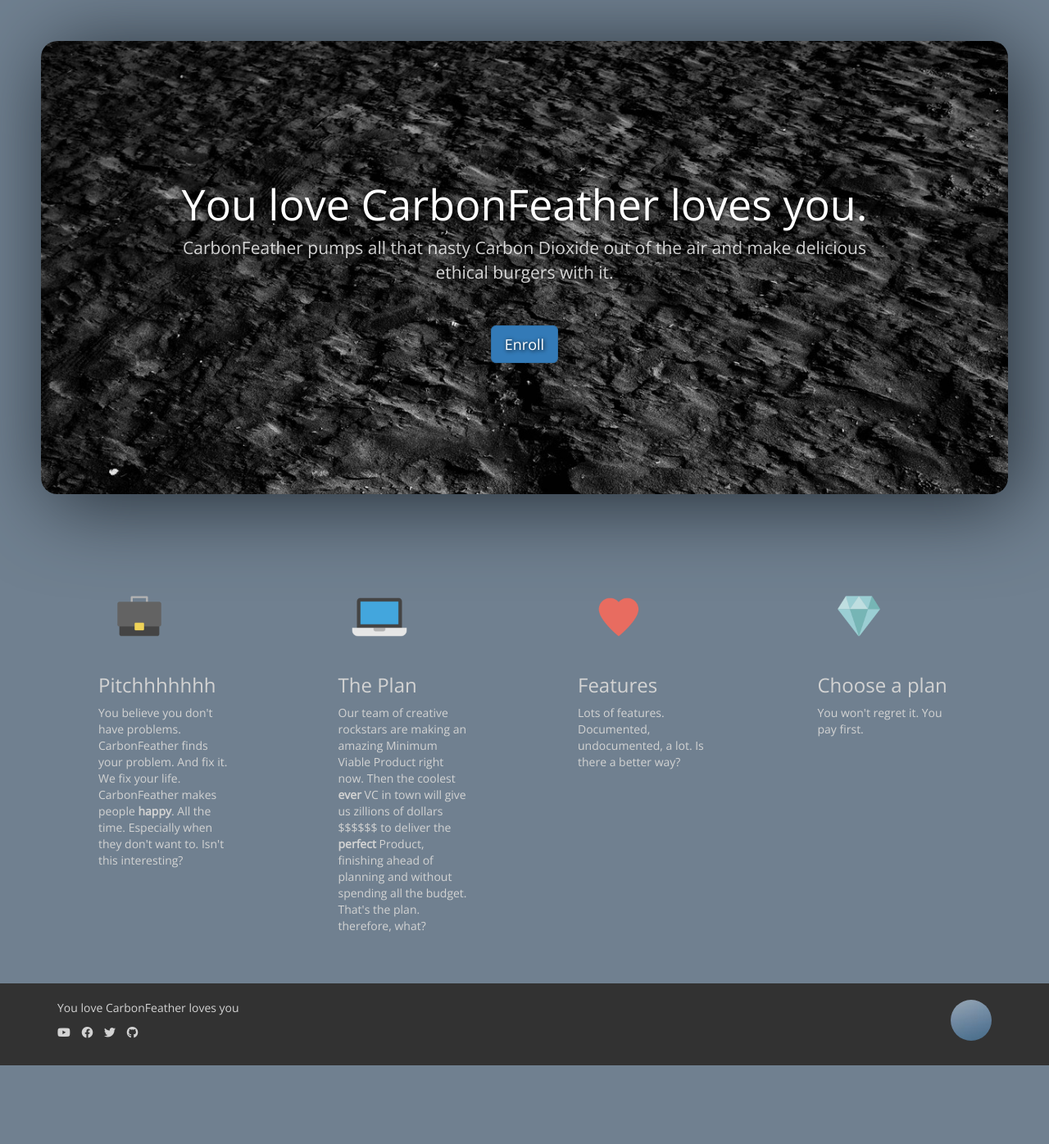
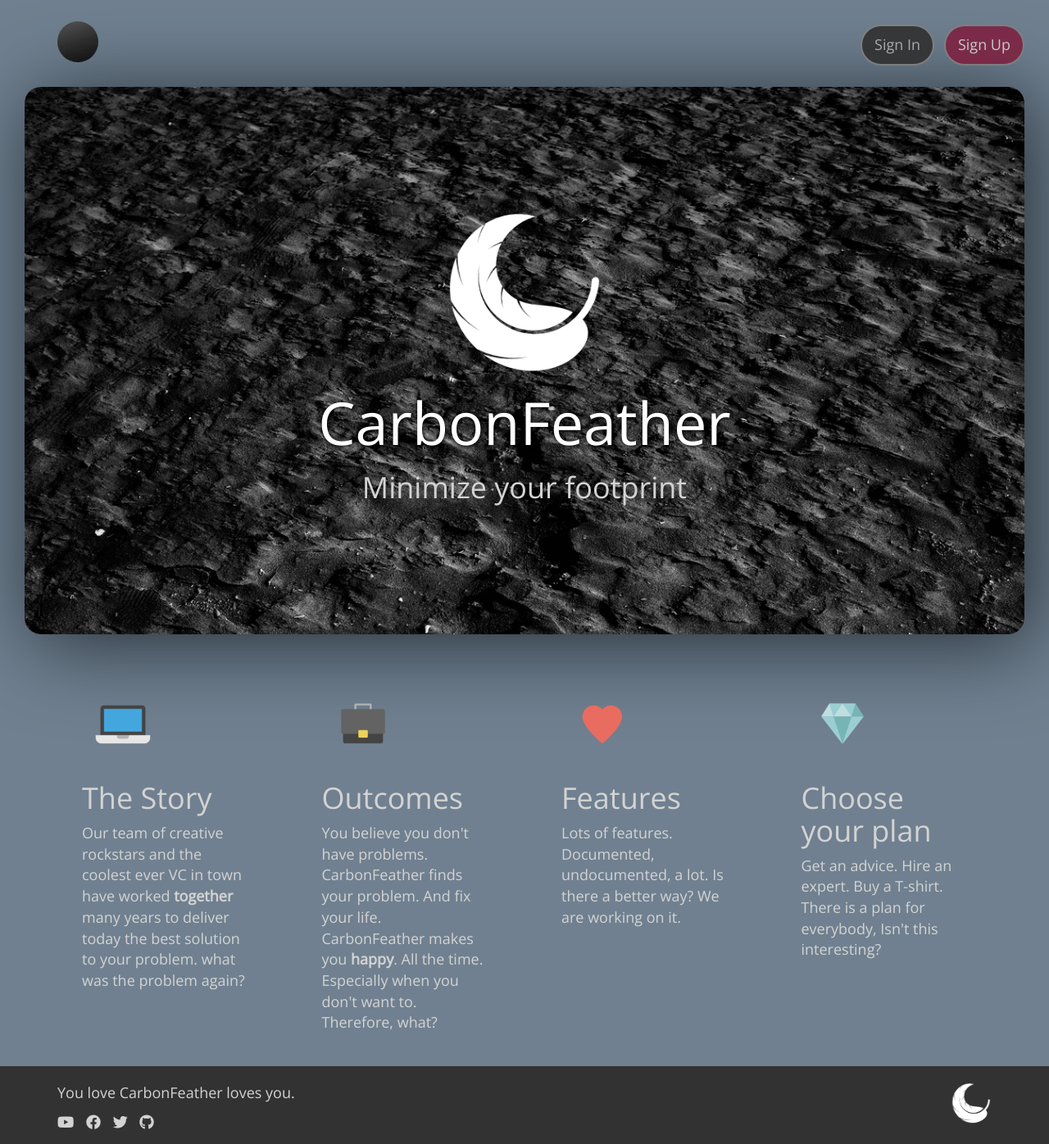
Before and after one commit to marcginestet/cave, a plain HTML site: page index.html in a window 1280 px wide. Shown: the whole page at 82% size. Before the commit the page ends 1300 px from the top, so only its background shows below. Drawn offline with nearby package versions, Linux system fonts and the light colour scheme.

Commit message:
badaboom

```diff
--- /dev/null
+++ b/css/components/button.css
@@ -0,0 +1,39 @@
+.btn-signup {
+	background-color: #7D2342;
+	border: 2px solid #808080;
+	color: lightgrey;
+	border-radius: 50px;
+	padding: 10px 15px;
+	opacity: 0.9;
+	position: absolute;
+	top: 30px;
+	right: 30px;
+}
+.btn-signup:hover {
+	opacity: 1;
+	background-color: #EC427C;
+	text-decoration: none;
+	color: white;
+	border: 2px solid white;
+
+}
+
+.btn-signin {
+	color: #B0B0B0;
+	background-color: #303030;
+	border: 2px solid #808080;
+	border-radius:  50px;
+	padding: 10px 15px;
+	font-weight: lighter;
+	opacity: 0.9;
+	position: absolute;
+	top: 30px;
+	right: 140px;
+}
+.btn-signin:hover {
+	opacity: 1;
+	text-decoration: none;
+	color: white;
+	border: 2px solid white;
+
+}
--- a/css/style.css
+++ b/css/style.css
@@ -1,22 +1,26 @@
 /* style.css*/
 @import url("components/avatar.css");
+@import url("components/button.css");
 
 /* Fonts and Colors*/
+.header {
+}
+
 body{
 	background: slategrey;
 	color: lightgrey;
-	font-size:  14px;
+	font-size:  18px;
     font-family: 'Open Sans', sans-serif;
 }
 h1{
-	color:  whitesmoke;
-	font-weight:  lighter;
-	font-size: 36px;
+	color: white;
+	font-size: 72px;
+	text-shadow: 1px 1px 5px black;
 }
 h2{
 	color: lightgrey;
 	font-weight: lighter;
-	font-size: 24px;
+	font-size: 36px;
 }
 a{
 	color: lightgrey;
@@ -28,26 +32,15 @@ a:hover{
 
 /* Custom Design */
 #banner{
+	font-size:  18px;
 	text-align: center;
 	background-image: url("pexels-adrien-olichon-2931251.jpg");
 	background-size: cover;
-	margin: 50px;
+	margin: 30px;
     border-radius: 20px;
     box-shadow: 10px 10px 100px rgb(35, 44, 53);
+    padding: 150px;
 
-    padding: 150px;
-	color: white;
-	text-shadow: 1px 1px 5px black;
-}
-#banner h1 {
-	color: white;
-	font-size: 52px;
-}
-#banner p {
-	color: white;
-	opacity: 0.8;
-	font-size: 21px;
-	font-weight: lighter;
 }
 
 #footer{
@@ -57,6 +50,6 @@ a:hover{
 }
 
 .card{
-	padding: 50px;
+	padding: 30px;
 	font-weight: lighter;
 }
--- a/index.html
+++ b/index.html
@@ -7,7 +7,7 @@
         <meta http-equiv="X-UA-Compatible" content="IE=edge">
 		    <meta name="viewport" content="width=device-width, initial-scale=1">
 
-        <title>carbonfeather</title>
+        <title>carbonFeather</title>
 
         <!--Bootstrap-->
 	    	<link rel="stylesheet" href="https://maxcdn.bootstrapcdn.com/bootstrap/3.3.7/css/bootstrap.min.css" integrity="sha384-BVYiiSIFeK1dGmJRAkycuHAHRg32OmUcww7on3RYdg4Va+PmSTsz/K68vbdEjh4u" crossorigin="anonymous">
@@ -18,59 +18,74 @@
         <link rel="preconnect" href="https://fonts.gstatic.com" crossorigin>
         <link href="https://fonts.googleapis.com/css2?family=Open+Sans&family=Roboto:wght@300&display=swap" rel="stylesheet">
 
-
 		    <link rel="stylesheet" href="css/style.css">
     </head>
 
     <body>
+        <br>
+        <div class="container header">
+        <div class="dropdown">
+            <img src="images/vtr_bw.png" alt="" class="avatar dropdown-toggle" id="navbar-menu" data-toggle="dropdown">
+            <ul class="dropdown-menu" aria-labelledby="navbar-menu" >
+                <li ><a href="#">Profile</a></li>
+                <li><a href="#">Dashboard</a></li>
+                <li><a href="#">Logout</a></li>
+            </ul>
+        </div>
+            <a href="#" class='btn-signin'>Sign In</a>
+            <a href="#" class='btn-signup'>Sign Up</a>
+        </div>
+
         <div id="banner">
-            <h1>You love CarbonFeather loves you.</h1>
-            <p>CarbonFeather pumps all that nasty Carbon Dioxide out of the air and make delicious ethical burgers with it.</p>
-            <br>
-            <h2><a href="#" class='btn btn-primary btn-lg'>Enroll</a></h2>
+            <img src="images/feather.png" width=200px>
+            <h1>CarbonFeather</h1>
+            <h2>Minimize your footprint</h2>
+        </div>
         </div>
 
         <div class="container">
             <div class="row">
+
+                <div class="col-xs-12 col-sm-6 col-md-3">
+                    <div class="card">
+                        <img src="images/laptop.png" alt="picture description" width="100">
+                        <h2>The Story</h2>
+                        <p>Our team of creative rockstars and the coolest ever VC in town have worked <strong>together</strong> many years to deliver today the best solution to your problem. what was the problem again?</p>
+                    </div>
+                  </div>
+
               <div class="col-xs-12 col-sm-6 col-md-3">
                 <div class="card">
                     <img src="images/briefcase.png" alt="picture description" width="100">
-                    <h2>Pitchhhhhhh</h2>
-                    <p>You believe you don't have problems. CarbonFeather finds your problem. And fix it. We fix your life. CarbonFeather makes people <strong>happy</strong>. All the time. Especially when they don't want to. Isn't this interesting?
-                    </p>
+                    <h2>Outcomes</h2>
+                    <p>You believe you don't have problems. CarbonFeather finds your problem. And fix your life. CarbonFeather makes you <strong>happy</strong>. All the time. Especially when you don't want to. Therefore, what?</p>
                 </div>
               </div>
-              <div class="col-xs-12 col-sm-6 col-md-3">
-                <div class="card">
-                    <img src="images/laptop.png" alt="picture description" width="100">
-                    <h2>The Plan</h2>
-                    <p>Our team of creative rockstars are making an amazing Minimum Viable Product right now.
-                    Then the coolest <strong>ever</strong> VC in town will give us zillions of dollars $$$$$$ to deliver the <strong>perfect</strong> Product, finishing ahead of planning and without spending all the budget. That's the plan. therefore, what?
-                    </p>
-                </div>
-              </div>
+
               <div class="col-xs-12 col-sm-6 col-md-3">
                 <div class="card">
                     <img src="images/heart.png" alt="picture description" width="100">
                     <h2>Features</h2>
-                    <p>Lots of features. Documented, undocumented, a lot. Is there a better way?</p>
+                    <p>Lots of features. Documented, undocumented, a lot. Is there a better way? We are working on it.</p>
                 </div>
               </div>
+
               <div class="col-xs-12 col-sm-6 col-md-3">
                 <div class="card">
                     <img src="images/diamond.png" alt="picture description" width="100">
-                    <h2>Choose a plan</h2>
-                    <p>You won't regret it. You pay first.</p>
+                    <h2>Choose your plan</h2>
+                    <p>Get an advice. Hire an expert. Buy a T-shirt. There is a plan for everybody, Isn't this interesting?</p>
                 </div>
               </div>
+
             </div>
-          </div>
+        </div>
 
         <div id="footer">
             <div class="container">
                 <div class="row">
                     <div class="col-xs-6">
-                        <p>You love CarbonFeather loves you</p>
+                        <p>You love CarbonFeather loves you.</p>
                         <ul class="list-inline">
                             <li><a href="#"><i class="fab fa-youtube"></i></a></li>
                             <li><a href="#"><i class="fab fa-facebook"></i></a></li>
@@ -79,10 +94,14 @@
                         </ul>
                     </div>
                     <div class="col-xs-6">
-                        <p align='right'> <img src="images/vtr.png" alt="" class='avatar'> </p>
+                        <p align='right'> <img src="images/feather.png" alt="" class='avatar'> </p>
                     </div>
                 </div>
             </div>
         </div>
+
+        <!-- Bootstrap JS -->
+        <script src="https://ajax.googleapis.com/ajax/libs/jquery/1.11.1/jquery.min.js"></script>
+        <script src="https://maxcdn.bootstrapcdn.com/bootstrap/3.2.0/js/bootstrap.min.js"></script>
     </body>
 </html>
```
Also changed, not shown: images/feather.png (added), images/feather_b.png (added), images/vtr_bw.png (added).
